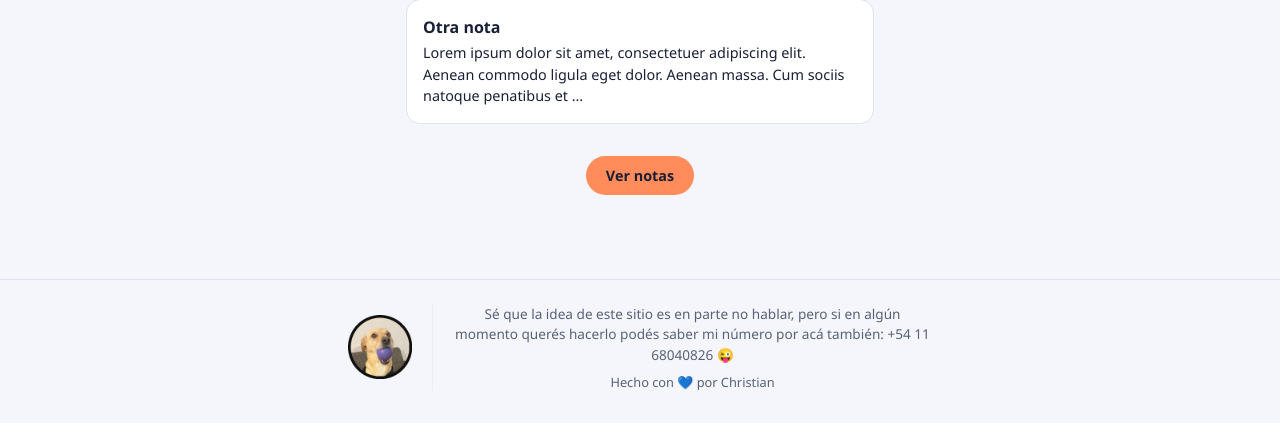
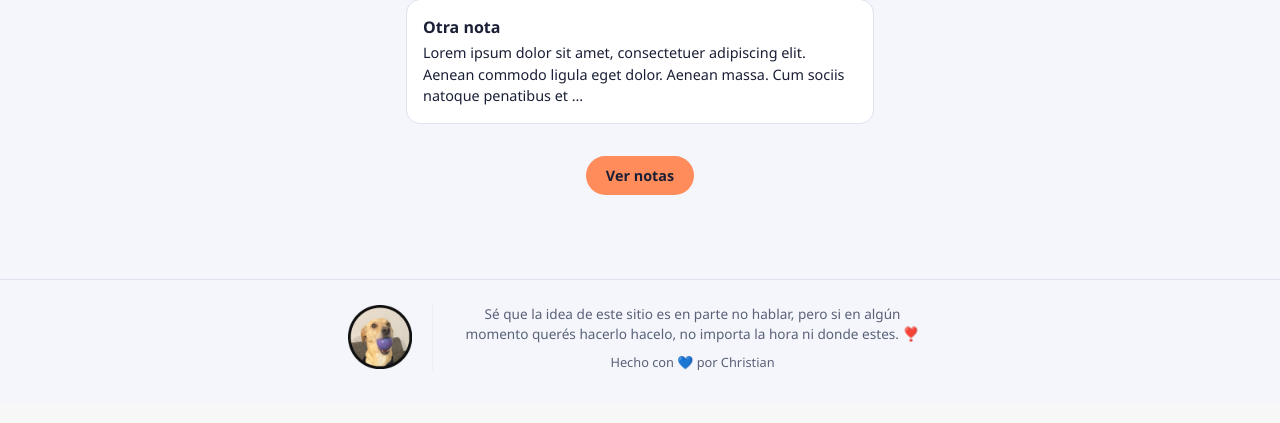
Before and after one commit to christian-ormachea/rubia, a Django app: page / in a window 1280 px wide. Shown: the part 1402-1825 px from the top of the page. After the commit the page ends 1773 px from the top, so only its background shows below. Run offline with Django 5.2, Linux system fonts and the light colour scheme; a user stored in the database is signed in; data comes from the database, SQL or seed files in the repository.

Commit message:
Cambie el footer creo que quedo mal, ahi quedo joya

```diff
--- a/templates/base.html
+++ b/templates/base.html
@@ -30,7 +30,7 @@
         <img src="{% static 'citas/img/pincho-logo.png' %}" alt="Pincho" class="footer-logo">
         <div class="footer-divisor"></div>
         <div class="footer-texto">
-            <p class="footer-frase">Sé que la idea de este sitio es en parte no hablar, pero si en algún momento querés hacerlo podés saber mi número por acá también: +54 11 68040826 😜</p>
+            <p class="footer-frase">Sé que la idea de este sitio es en parte no hablar, pero si en algún momento querés hacerlo hacelo, no importa la hora ni donde estes. ❣️</p>
             <p class="footer-firma">Hecho con 💙 por Christian</p>
         </div>
     </footer>
```
